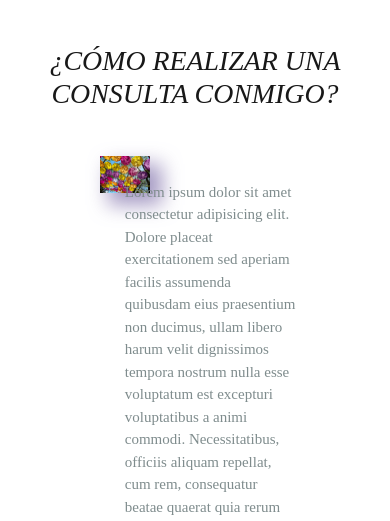
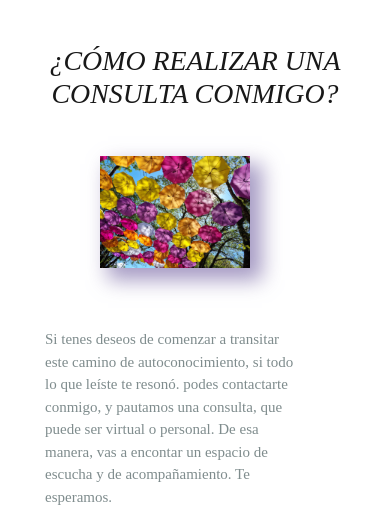
Before and after one commit to CarlaOrtuvia/yug-terapias, a plain HTML site: page CONTACTO.html in a window 390 px wide. Shown: the part 314-835 px from the top of the page. Drawn offline with nearby package versions, Linux system fonts and the light colour scheme.

Commit message:
modificaciones2

```diff
--- a/CONTACTO.html
+++ b/CONTACTO.html
@@ -65,10 +65,10 @@
                 <img src="imagenes\foto9.jpg" alt="imagen de paraguas de colores en el cielo" class="photo-co1">
             </div>
             <div class="div-p1">
-                <p>Lorem ipsum dolor sit amet consectetur adipisicing elit. Dolore placeat exercitationem sed aperiam
-                    facilis assumenda quibusdam eius praesentium non ducimus, ullam libero harum velit dignissimos
-                    tempora nostrum nulla esse voluptatum est excepturi voluptatibus a animi commodi. Necessitatibus,
-                    officiis aliquam repellat, cum rem, consequatur beatae quaerat quia rerum nobis alias saepe.</p>
+                <p>Si tenes deseos de comenzar a transitar este camino de autoconocimiento, si todo lo que leíste te resonó. podes contactarte conmigo, y pautamos una consulta, que puede ser virtual o personal.
+                    De esa manera, vas a encontar un espacio de escucha y de acompañamiento.
+                    Te esperamos.
+                </p>
             </div>
         </section>
 
--- a/style.css
+++ b/style.css
@@ -462,7 +462,7 @@
 
     .img-yt {
         width: 150px;
-        margin-left: 95px;
+        margin-left: 115px;
         text-align: center;
 
     }
@@ -532,7 +532,7 @@
     .section-co1 {
         width: 80%;
         height: auto;
-        display: flex;
+        display: list-item;
         justify-content: center;
 
     }
@@ -544,11 +544,14 @@
     }
 
     .photo-co1 {
-        width: 40%;
+        width: 150px;
         height: auto;
         margin-left: 100px;
-        margin-bottom: 65px;
+        margin-bottom: 35px;
 
+    }
+    .div-p1 {
+        margin-left: 45px;
     }
 
     .section-co2 {
```
Also changed, not shown: index.html (+4 -1 lines).
